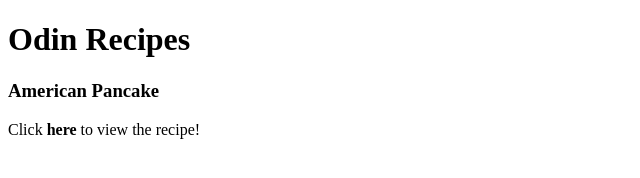
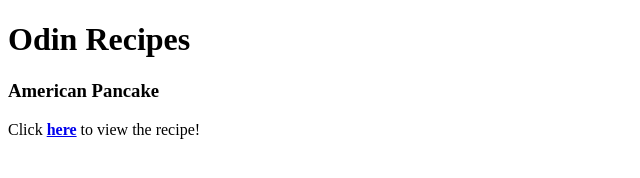
Before and after one commit to jolt2525/odin-recipes, a plain HTML site: page index.html in a window 1280 px wide. Shown: the full height of the page, 0-640 px from the left. Drawn offline with Linux system fonts and the light colour scheme.

Commit message:
Update index.html
Mistyped HREF

```diff
--- a/index.html
+++ b/index.html
@@ -9,7 +9,7 @@
         <H1>Odin Recipes</H1>
         <p>
             <h3>American Pancake</h3>
-            Click <a herf = "recipes/pancake.html"><strong>here</strong></a>
+            Click <a href = "recipes/pancake.html"><strong>here</strong></a>
             to view the recipe!
         </p>
     </body>
```
